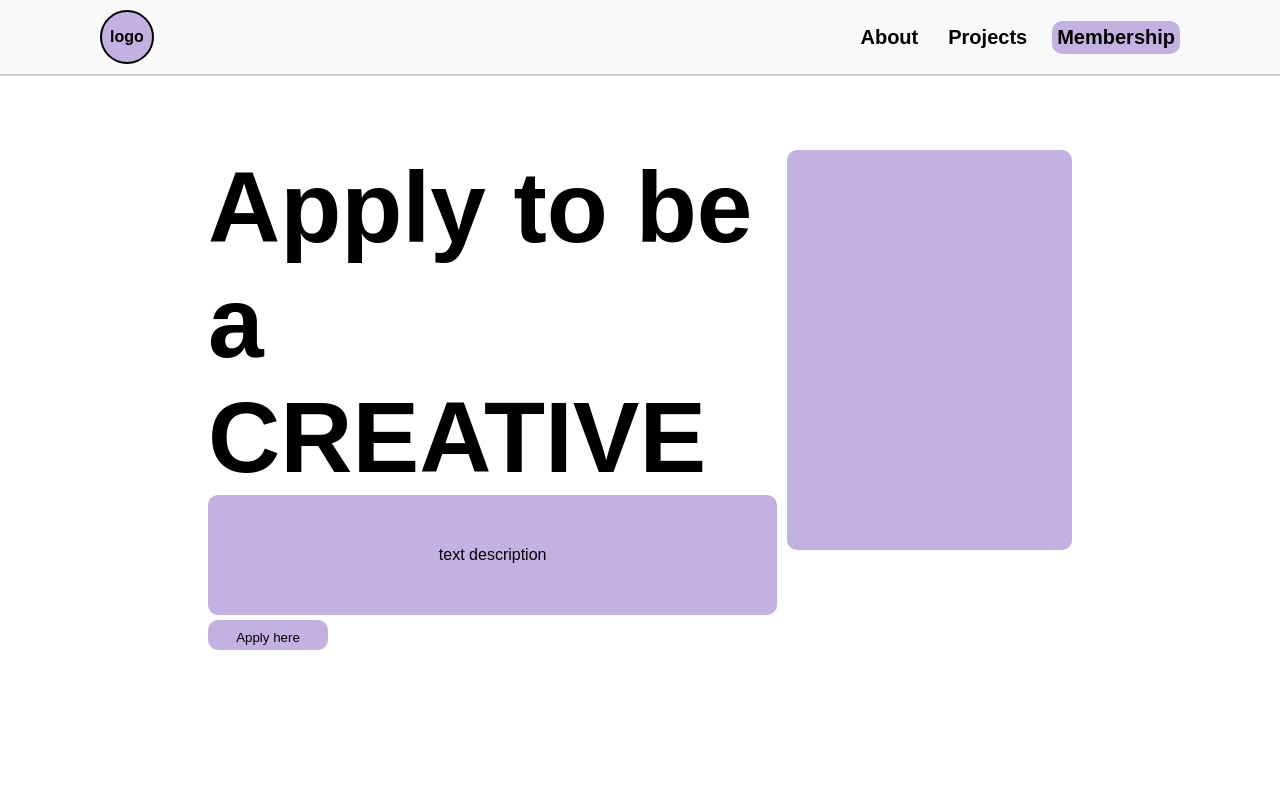
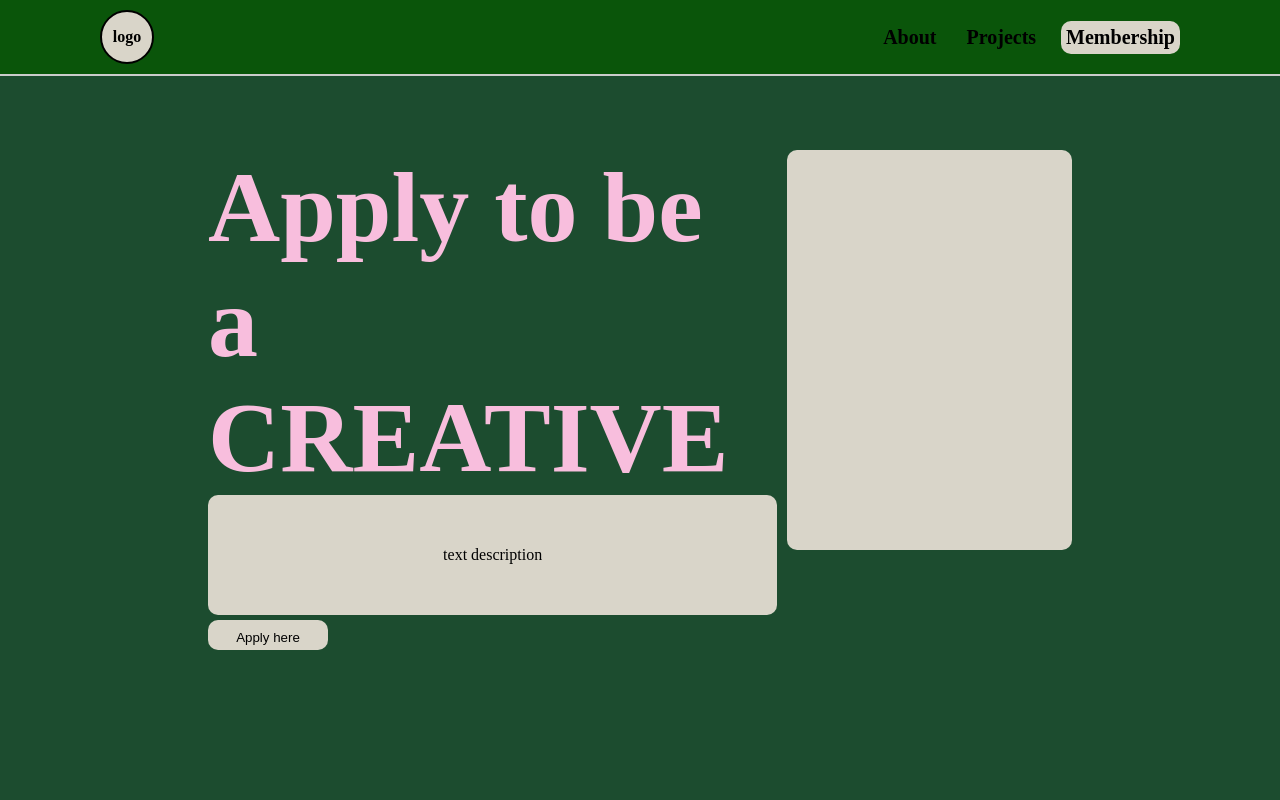
Before and after one commit to creativelabstech/CreativeLabsWebsite, a plain HTML site: page membership.html in a window 1280 px wide. Shown: the top 800 px of the page. Drawn offline with Linux system fonts and the light colour scheme.

Commit message:
membership page styling

```diff
--- a/membership.css
+++ b/membership.css
@@ -1,7 +1,8 @@
 /* General */
 html, body {
-    font-family: Arial, sans-serif;
+    font-family: 'Space Grotesk';
     box-sizing: border-box;
+    background-color: #1c4c2f;
 }
 
 a {
@@ -29,7 +30,7 @@ a:hover {
     justify-content: space-between;
     align-items: center;
     padding: 10px 100px;
-    background-color: #f9f9f9;
+    background-color: rgb(10, 85, 10);
     border-bottom: 2px solid #ccc;
     position: fixed;
     top: 0;
@@ -202,10 +203,16 @@ a:hover {
   }
 
 .purple {
-    background-color: #C3B1E1;
+    background-color: #D9D5C9;
 }
+
+
 
 .body1{
     padding-left: 60px;
     padding-right: 40px;
 }
+
+#faqtitle, #applytobecreative {
+    color: #f8bedd;
+}
```
Also changed, not shown: 1 other file.
